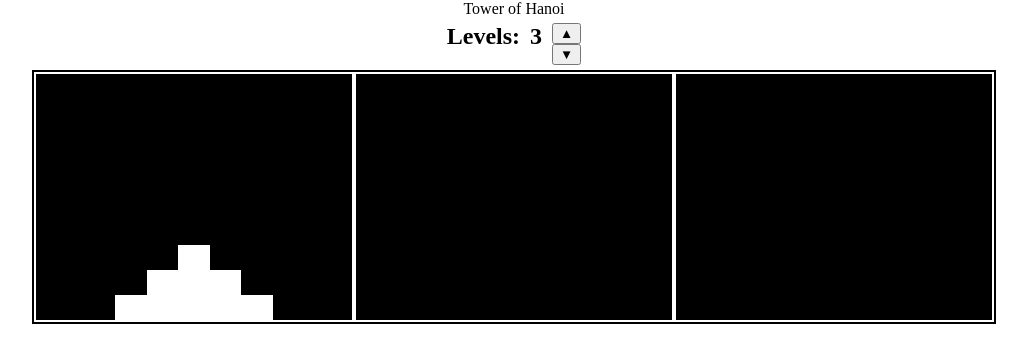
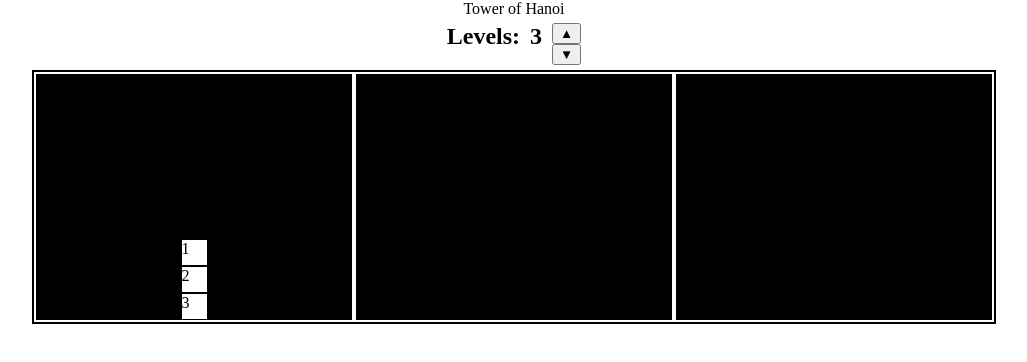
Before and after one commit to gnataliespen/Tower-of-Hanoi, a plain HTML site: page index.html in a window 1280 px wide. Shown: the whole page, without its empty margins (126-1153 px from the left). Drawn offline with Linux system fonts and the light colour scheme.

Commit message:
button can add divs

```diff
--- a/app.js
+++ b/app.js
@@ -60,7 +60,13 @@ const numUp = () => {
   if (lvls < 8) {
     lvls += 1;
     lvlnum.innerText = lvls;
+    addDiv();
   }
+};
+const addDiv = () => {
+  let div = document.createElement("div");
+  div.className = "ring";
+  boxes[0].insertBefore(div, boxes[0].firstElementChild);
 };
 
 bttns.addEventListener("click", press);
--- a/index.html
+++ b/index.html
@@ -25,9 +25,9 @@
       <div class="wrapper">
         <!-- learned drrag and drop from here https://medium.com/quick-code/simple-javascript-drag-drop-d044d8c5bed5 -->
         <div class="box box1">
-          <div class="ring ring1"></div>
-          <div class="ring ring2"></div>
-          <div class="ring ring3"></div>
+          <div class="ring ring1">1</div>
+          <div class="ring ring2">2</div>
+          <div class="ring ring3">3</div>
         </div>
         <div class="box box2"></div>
         <div class="box box3"></div>
--- a/style.css
+++ b/style.css
@@ -32,17 +32,9 @@ body {
 }
 .ring {
   background: white;
+  border: 1px solid black;
+  width: 25px;
   height: 25px;
-}
-
-.ring1 {
-  width: 10%;
-}
-.ring2 {
-  width: 30%;
-}
-.ring3 {
-  width: 50%;
 }
 .info {
   width: 100%;
```
